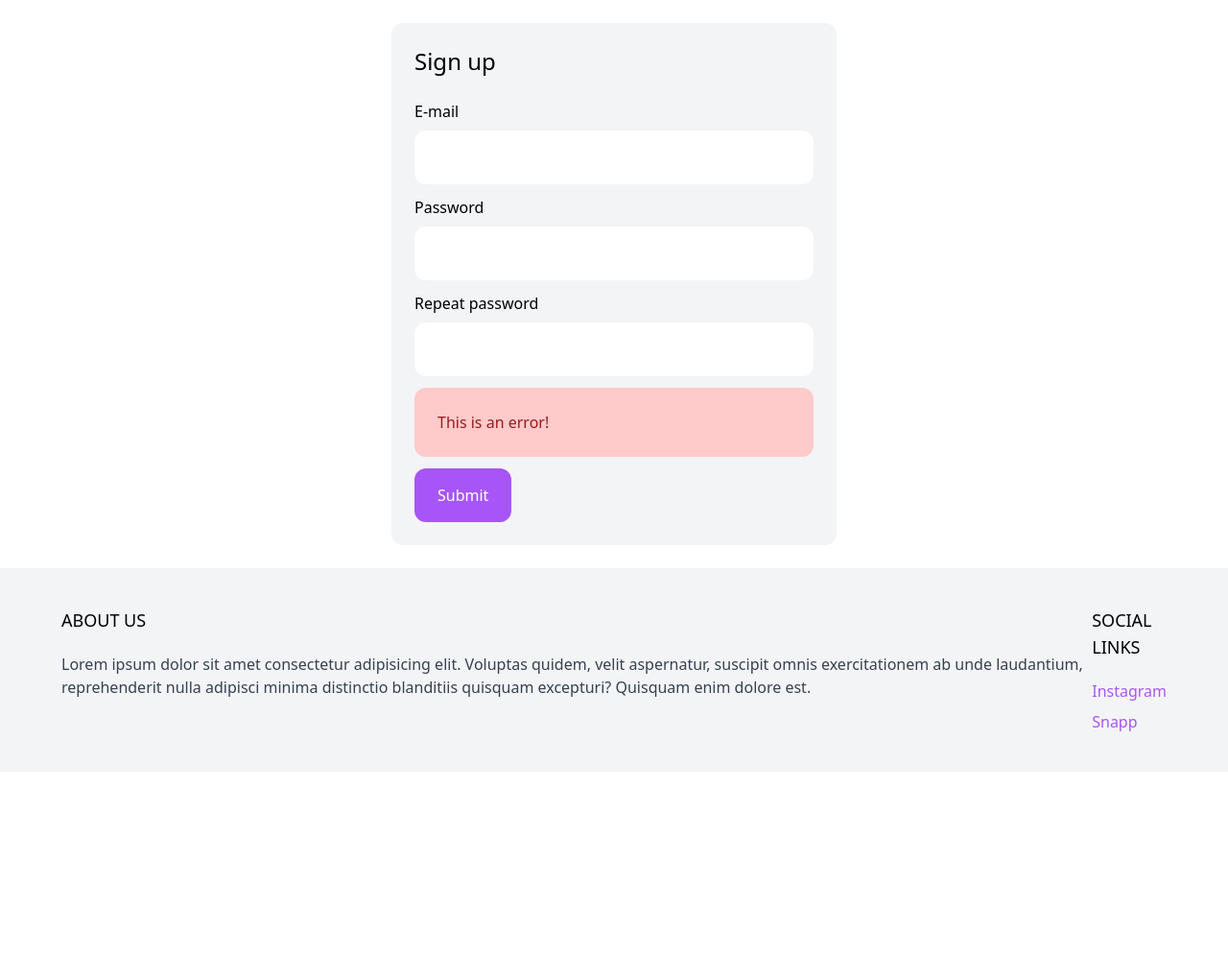
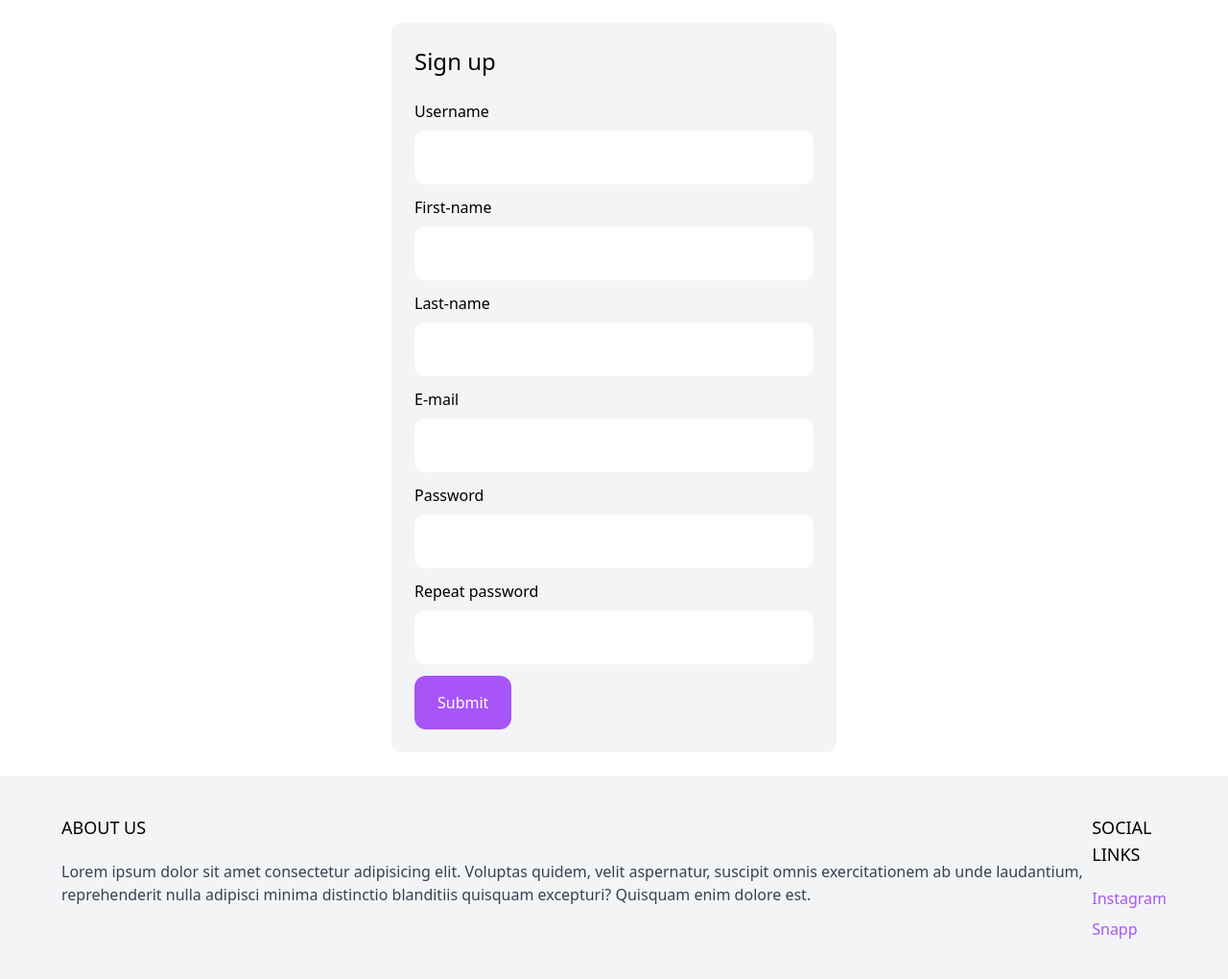
Before and after one commit to SoULyDeV/projectSiteBaker, a Django app: page /signup in a window 1280 px wide. Shown: the part 77-1097 px from the top of the page at 96% size. Before the commit the page ends 839 px from the top, so only its background shows below. Run offline with Django 4.2, Linux system fonts and the light colour scheme; some libraries are stand-ins or nearby versions.

Commit message:
log-in logout

```diff
--- /dev/null
+++ b/siteProject/core/forms.py
@@ -0,0 +1,13 @@
+from django import forms
+from django.contrib.auth.forms import UserCreationForm
+from django.contrib.auth.models import User
+
+
+class SignUpForm(UserCreationForm):
+    first_name = forms.CharField(max_length=50, required=True)
+    last_name = forms.CharField(max_length=50, required=True)
+    email = forms.EmailField(max_length=225, required=True)
+
+    class Meta:
+        model = User
+        fields = ['username', 'first_name', 'last_name', 'email', 'password1', 'password2',]
--- a/siteProject/core/templates/core/base.html
+++ b/siteProject/core/templates/core/base.html
@@ -19,6 +19,10 @@
                     <ul class="flex items-center space-x-4">
                         <li><a href="{% url 'shop' %}">Shop</a></li>
                         <li><a href="#">About</a></li>
+
+                        {% if request.user.is_authenticated %}
+                            <li><a href="{% url 'logout' %}">Log out</a></li>
+                        {%endif%}
                     </ul>
                 </div>
 
--- a/siteProject/core/templates/core/signup.html
+++ b/siteProject/core/templates/core/signup.html
@@ -10,24 +10,57 @@
             <h1 class="mb-6 text-2xl">Sign up</h1>
 
             <form method="post" action="." class="space-y-3">
+                <!--#needed for all forms 'csrf_token'-->
+                {% csrf_token %}
+
+                <div>
+                    <label>Username</label>
+                    <input type="text" name="Username" class="w-full mt-2 py-4 px-6 bg-white rounded-xl">
+                </div>
+
+                <div>
+                    <label>First-name</label>
+                    <input type="text" name="First-name" class="w-full mt-2 py-4 px-6 bg-white rounded-xl">
+                </div>
+
+                <div>
+                    <label>Last-name</label>
+                    <input type="text" name="last-name" class="w-full mt-2 py-4 px-6 bg-white rounded-xl">
+                </div>
+
                 <div>
                     <label>E-mail</label>
-                    <input type="email" class="w-full mt-2 py-4 px-6 bg-white rounded-xl">
+                    <input type="email" name="email" class="w-full mt-2 py-4 px-6 bg-white rounded-xl">
                 </div>
 
                 <div>
                     <label>Password</label>
-                    <input type="password" class="w-full mt-2 py-4 px-6 bg-white rounded-xl">
+                    <input type="password" name="password1" class="w-full mt-2 py-4 px-6 bg-white rounded-xl">
                 </div>
 
                 <div>
                     <label>Repeat password</label>
-                    <input type="password" class="w-full mt-2 py-4 px-6 bg-white rounded-xl">
+                    <input type="password" name="password2" class="w-full mt-2 py-4 px-6 bg-white rounded-xl">
                 </div>
 
-                <div class="p-6 bg-red-200 text-red-800 rounded-xl">
-                    <p>This is an error!</p>
-                </div>
+
+                {% if form.errors %}
+                    {% for field in form %}
+                        {% for error in field.errors  %}
+                            <div class="p-6 bg-red-200 text-red-800 rounded-xl">
+                                <p>{{ error|escape }}</p>
+                            </div>
+                        {% endfor %}
+                    {% endfor %}
+
+
+                    {% for error in form.non_field_errors %}
+                        <div class="p-6 bg-red-200 text-red-800 rounded-xl">
+                            <p>{{ error|escape }}</p>
+                        </div>
+                    {% endfor %}
+                {% endif %}
+
 
                 <div>
                     <button class="py-4 px-6 rounded-xl text-white bg-purple-500 hover:bg-purple-700">Submit</button>
--- a/siteProject/core/views.py
+++ b/siteProject/core/views.py
@@ -1,17 +1,32 @@
+from django.contrib.auth import login
 from django.db.models import Q
-from django.shortcuts import render
+from django.shortcuts import render, redirect
 
 #import the class Product from app product to redering it in the templates
 from product.models import Product, Category
+
+from .forms import SignUpForm
 # Create your views here.
 def frontPage(request):
     products = Product.objects.all()[0:8]
     return render(request, 'core/frontpage.html', {'products':products})
 
 def signup(request):
-    return render(request, 'core/signup.html')
+    if request.method == 'POST':
+        form = SignUpForm(request.POST)
 
-def login(request):
+        if form.is_valid():
+            user = form.save()
+
+            login(request, user)
+
+            return redirect('/')
+    else:
+        form = SignUpForm()
+
+    return render(request, 'core/signup.html', {'form':form})
+
+def login_old(request):
     return render(request, 'core/login.html')
 
 
--- a/siteProject/siteProject/settings.py
+++ b/siteProject/siteProject/settings.py
@@ -26,6 +26,9 @@ SECRET_KEY = 'django-insecure-lztulv&6&+ryikhb9o0uayqmocl+*q8h_ak&mp$j@j360)bi!2
 DEBUG = True
 
 ALLOWED_HOSTS = []
+
+LOGOUT_REDIRECT_AGE = '/'
+LOGIN_REDIRECT_UEL = '/'
 
 SESSION_COOKIE_AGE = 86400
 CART_SESSION_ID = 'cart'
--- a/siteProject/siteProject/urls.py
+++ b/siteProject/siteProject/urls.py
@@ -2,17 +2,19 @@
 from django.conf import settings
 from django.conf.urls.static import static
 from django.contrib import admin
+from django.contrib.auth import views
 from django.urls import path
 
 #import views from our app 'core'
 from cart.views import add_to_cart
-from core.views import frontPage, shop, signup, login
+from core.views import frontPage, shop, signup
 from product.views import product
 
 urlpatterns = [
     path('', frontPage, name='front-page'),
     path('signup', signup, name='signup'),
-    path('login', login, name='login'),
+    path('logout/', views.LogoutView.as_view(),name='logout'),
+    path('login', views.LoginView.as_view(template_name='core/login.html'), name='login'),
     path('shop/', shop, name='shop'),
     path('shop/<slug:slug>/', product, name='product'),
     path('add_to_cart/<int:product_id>/', add_to_cart, name='add_to_cart'),
```
Also changed, not shown: siteProject/core/templates/core/login.html (+21 -6 lines), siteProject/db.sqlite3.
